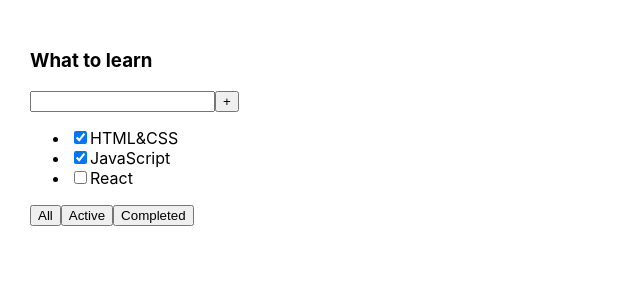
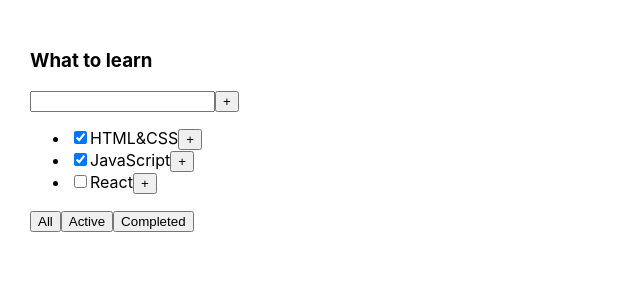
Before and after one commit to FFiillaattoovv/todolist, a React (Create React App) app: page / in a window 1280 px wide. Shown: the top 300 px of the page, without its empty margins (0-640 px from the left). Built offline with nearby package versions, Linux system fonts and the light colour scheme.

Commit message:
Adds a Button with an OnClick to the Todulist

```diff
--- a/src/Todolist.tsx
+++ b/src/Todolist.tsx
@@ -15,7 +15,11 @@
                 <button>+</button>
                 <ul>
                     {
-                        props.tasks.map( t => <li><input type="checkbox" checked={t.isDone}/><span>{t.title}</span></li>)
+                        props.tasks.map( t => <li>
+                            <input type="checkbox" checked={t.isDone}/>
+                            <span>{t.title}</span>
+                            <button onClick={ () => {alert("Click")}}>+</button>
+                        </li>)
                     }
                 </ul>
                 <div>
```
